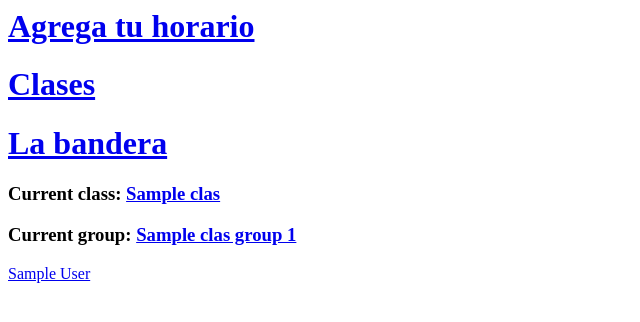
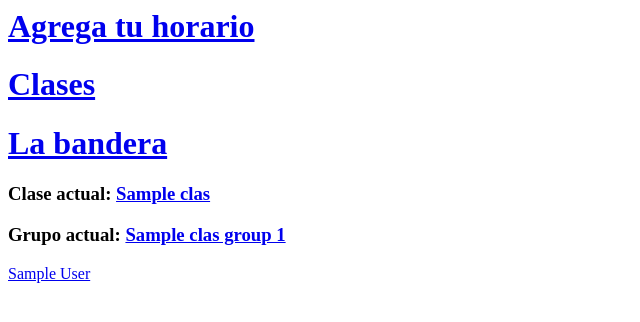
Before and after one commit to alifelan/shareSchedule, a Django app: page /class/1/1/ in a window 1280 px wide. Shown: the top 322 px of the page, without its empty margins (0-640 px from the left). Run offline with Django 3.2, Linux system fonts and the light colour scheme; tables that the repository leaves empty hold one stand-in row (values such as "Sample post").

Commit message:
lil translate

```diff
--- a/schedules/templates/schedules/group_detail.html
+++ b/schedules/templates/schedules/group_detail.html
@@ -1,8 +1,8 @@
 <a href="{% url 'schedules:register' %}"><h1>Agrega tu horario</h1></a>
 <a href="{% url 'schedules:classes' %}"><h1>Clases</h1></a>
 <a href="{% url 'schedules:students' %}"><h1>La bandera</h1></a>
-<h3>Current class: <a href="{% url 'schedules:class_detail' class_.class_id %}">{{ class_ }}</h3></a>
-<h3>Current group: <a href="{% url 'schedules:group_detail' class_.class_id group.group_number %}">{{ group }}</h3></a>
+<h3>Clase actual: <a href="{% url 'schedules:class_detail' class_.class_id %}">{{ class_ }}</h3></a>
+<h3>Grupo actual: <a href="{% url 'schedules:group_detail' class_.class_id group.group_number %}">{{ group }}</h3></a>
 
 {% for student in students_enrolled %}
     <a href="{% url 'schedules:student_detail' student.id %}"><p>{{ student }}</p></a>
```
